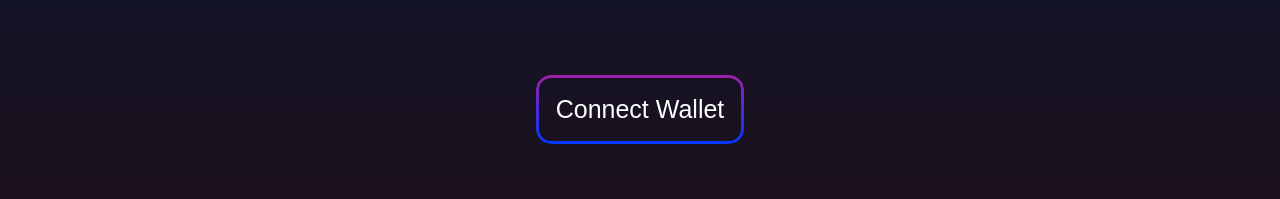
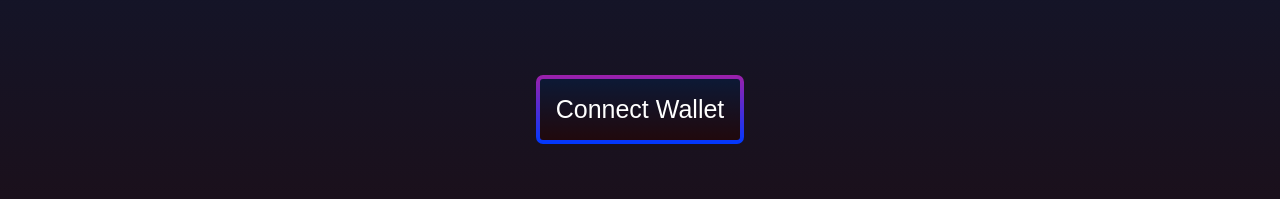
Before and after one commit to ufomoney/staking, a React (Create React App) app: page / in a window 1280 px wide. Shown: the part 291-490 px from the top of the page. Built offline with nearby package versions, Linux system fonts and the light colour scheme.

Commit message:
style_safari

```diff
--- a/src/App.css
+++ b/src/App.css
@@ -48,10 +48,16 @@ body {
   bottom: 0;
   padding: 3px;
   border-radius: 15px;
-  background: linear-gradient(to bottom, #9c20aa, #0038ff);
-  -webkit-mask: linear-gradient(#fff 0 0) content-box, linear-gradient(#fff 0 0);
-  -webkit-mask-composite: destination-out;
-  mask-composite: exclude;
+  border: 1px double transparent;
+  border-radius: 7px;
+  background-image: linear-gradient(#0b1a38, #220707fc),
+    linear-gradient(var(--purple), var(--blue));
+  background-origin: border-box;
+  background-clip: content-box, border-box;
+  -webkit-border-radius: 7px;
+  -moz-border-radius: 7px;
+  -ms-border-radius: 7px;
+  -o-border-radius: 7px;
 }
 
 .main__btn:hover {
@@ -61,9 +67,8 @@ body {
 }
 
 .main__btn:hover::before {
-  background: linear-gradient(to bottom, #d6e80e, #ff00f5);
-  -webkit-mask: linear-gradient(#fff 0 0) content-box, linear-gradient(#fff 0 0);
-  -webkit-mask-composite: destination-out;
+  background-image: linear-gradient(#0b1a38, #220707fc),
+    linear-gradient(var(--yellow), var(--violet));
 }
 
 .box {
```
